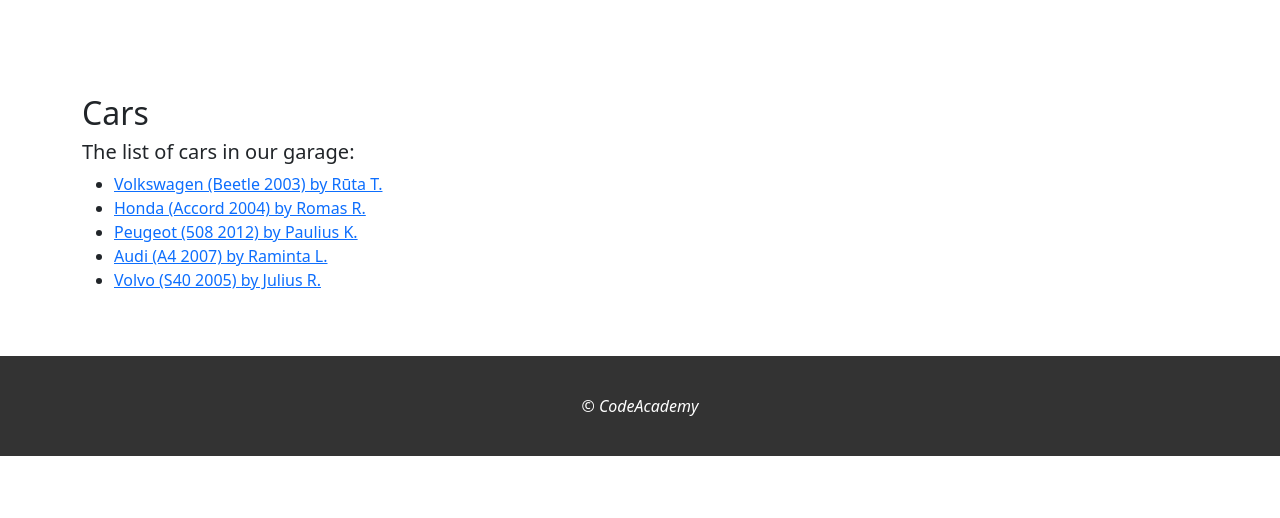
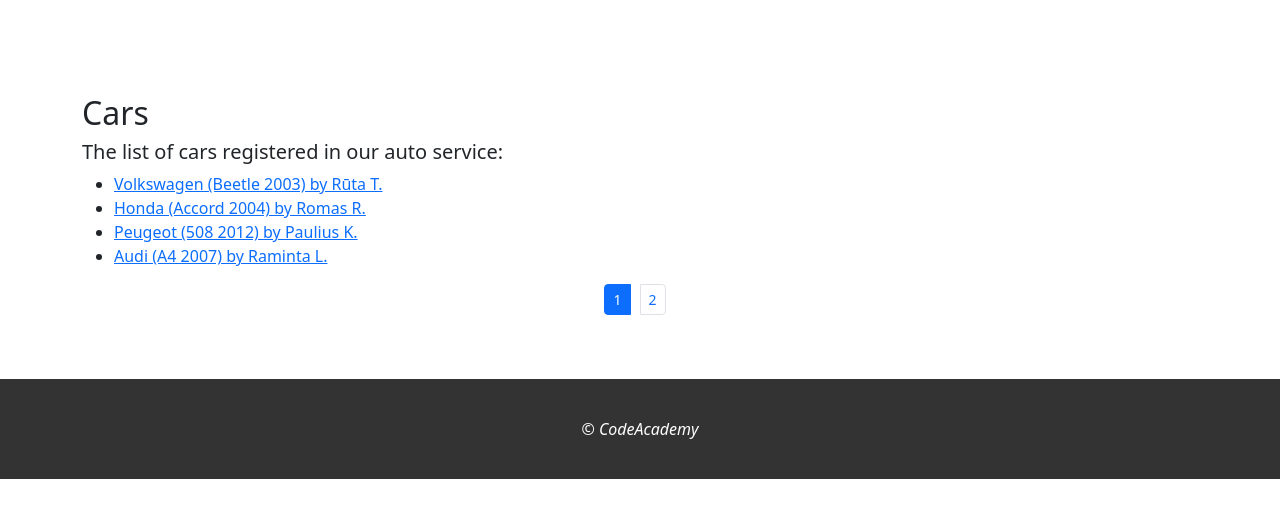
Before and after one commit to 00riddle00/auto-service-2025, a Django app: page /cars/ in a window 1280 px wide. Shown: the part 76-594 px from the top of the page. Run offline with Django 5.2, Linux system fonts and the light colour scheme; data comes from the database, SQL or seed files in the repository.

Commit message:
[30.1] Implement the pagination of records on the "/cars" page - a function-based view (FBV).

```diff
--- a/service/templates/service/cars.html
+++ b/service/templates/service/cars.html
@@ -4,10 +4,33 @@
 
 {% block content %}
   <h2>Cars</h2>
-  <h5>The list of cars in our garage:</h5>
-  <ul>
-    {% for car in cars %}
-      <li><a href="{% url 'car_details' car.id %}">{{ car.car_model }} by {{ car.client_name }}</a></li>
-    {% endfor %}
-  </ul>
+  <h5>The list of cars registered in our auto service:</h5>
+  {% if cars %}
+    <ul>
+      {% for car in cars %}
+        <li><a href="{% url 'car_details' car.id %}">{{ car.car_model }} by {{ car.client_name }}</a></li>
+      {% endfor %}
+    </ul>
+  {% else %}
+    <p>There are no cars at the moment.</p>
+  {% endif %}
+  <div class="container">
+    <nav aria-label="...">
+      {% if cars.has_other_pages %}
+        <ul class="pagination pagination-sm justify-content-center">
+          {% for i in cars.paginator.page_range %}
+            {% if cars.number == i %}
+              <li class="page-item active">
+                <a class="page-link">{{ i }}</a>
+              </li>
+            {% else %}
+              <li class="page-item">
+                <a class="page-link" href="?page={{ i }}">{{ i }}</a>
+              </li>
+            {% endif %}
+          {% endfor %}
+        </ul>
+      {% endif %}
+    </nav>
+  </div>
 {% endblock content %}
--- a/service/views.py
+++ b/service/views.py
@@ -1,6 +1,7 @@
 import pandas as pd
 import plotly.express as px
 import plotly.offline as po
+from django.core.paginator import Paginator
 from django.db.models import F
 from django.http import HttpResponseRedirect
 from django.shortcuts import get_object_or_404, render
@@ -43,13 +44,15 @@ def index(request):
 
 
 def cars(request):
-    cars_ = Car.objects.all()
-    return render(request, "service/cars.html", {"cars": cars_})
+    paginator = Paginator(Car.objects.all().order_by("id"), per_page=4)
+    page_number = request.GET.get("page")
+    paged_cars = paginator.get_page(page_number)
+    return render(request, "service/cars.html", context={"cars": paged_cars})
 
 
 def car(request, pk):
     car_ = get_object_or_404(Car, pk=pk)
-    return render(request, "service/car_details.html", {"car": car_})
+    return render(request, "service/car_details.html", context={"car": car_})
 
 
 class ServiceListView(generic.ListView):
```
